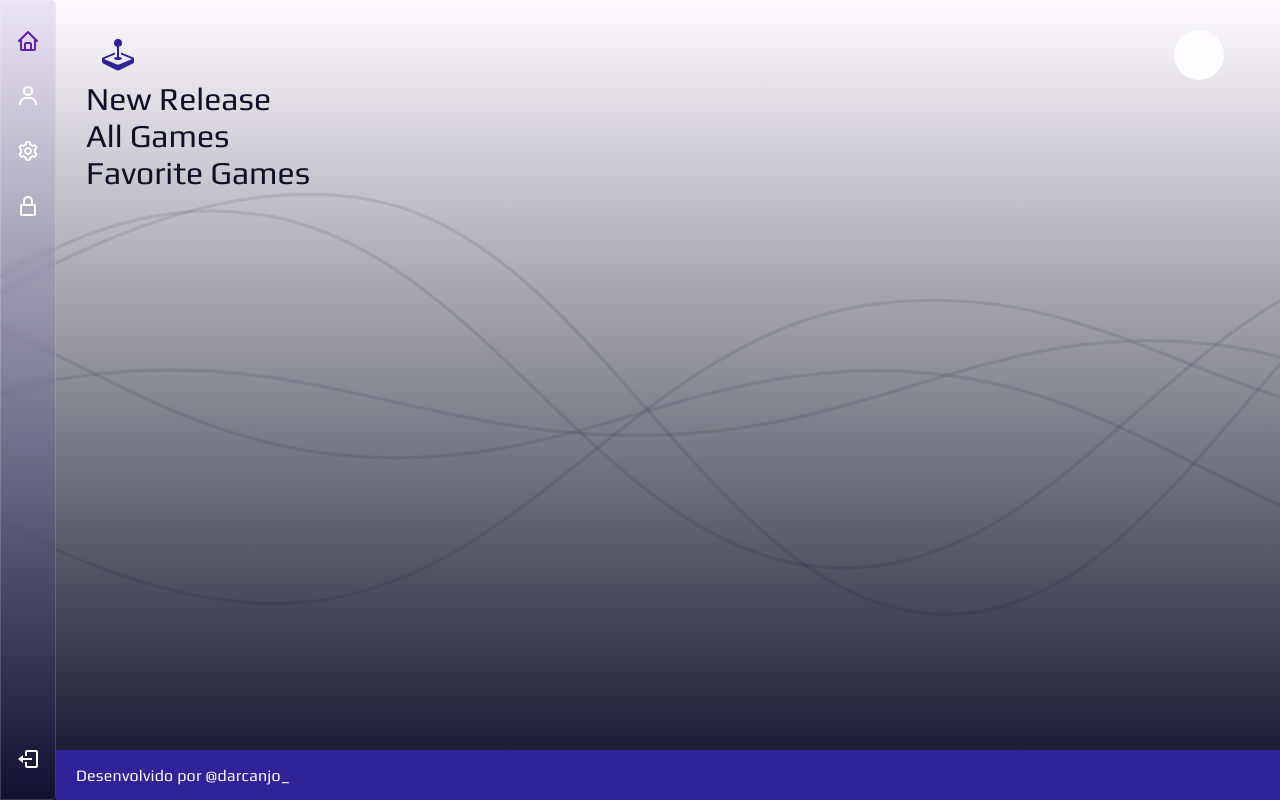
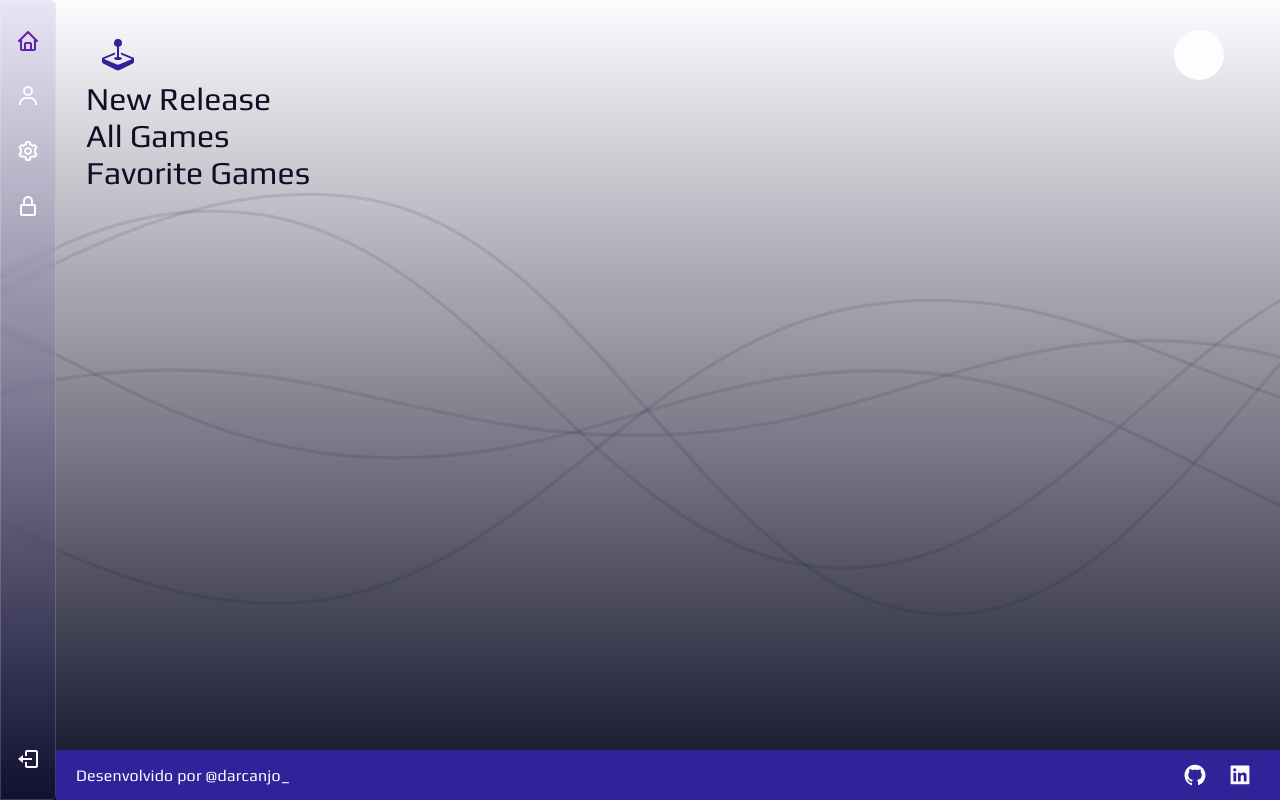
Before and after one commit to darcanj0/steam-project-react, a React (Vite) app: page / in a window 1280 px wide. Built offline with nearby package versions, Linux system fonts and the light colour scheme.

Commit message:
refactor(footer); add hrefs

```diff
--- a/src/components/Footer/index.tsx
+++ b/src/components/Footer/index.tsx
@@ -6,6 +6,21 @@ const Footer = (props: any) => {
       <div>
         Desenvolvido por <span>@darcanjo_</span>
       </div>
+
+      <div id="footerLogos">
+        <S.FooterIconButton
+          href="https://github.com/darcanj0/steam-project-react"
+          target="_blank"
+        >
+          <S.GithubLogo />
+        </S.FooterIconButton>
+        <S.FooterIconButton
+          href="https://www.linkedin.com/in/darcanjoo/"
+          target="_blank"
+        >
+          <S.LinkedinLogo />
+        </S.FooterIconButton>
+      </div>
     </S.Footer>
   );
 };
--- a/src/components/Footer/styles.tsx
+++ b/src/components/Footer/styles.tsx
@@ -1,4 +1,22 @@
-import styled from "styled-components";
+import { AiFillGithub, AiFillLinkedin } from "react-icons/ai";
+import styled, { css } from "styled-components";
+
+export const FooterIconButton = styled.a`
+  ${({ theme }) => css`
+    border-radius: ${theme.constants.defaultBorderRadius};
+
+    :hover {
+      background-color: ${theme.colors.glassBorderColor};
+    }
+  `}
+  width: 40px;
+  height: 40px;
+  display: flex;
+  align-items: center;
+  justify-content: center;
+  transition: all 0.3s ease;
+  cursor: pointer;
+`;
 
 export const Footer = styled.footer`
   height: 50px;
@@ -11,4 +29,19 @@ export const Footer = styled.footer`
   ${({ theme }) => theme.mixins.defaultGlass()}
   ${({ theme }) => theme.mixins.footerStyle()}
   background-color: ${({ theme }) => theme.colors.secondaryColor};
+
+  #footerLogos {
+    display: flex;
+    gap: 5px;
+  }
 `;
+
+export const LinkedinLogo = styled(AiFillLinkedin)`
+  transform: scale(1.5);
+  color: ${({ theme }) => theme.colors.whiteColor};
+`;
+
+export const GithubLogo = styled(AiFillGithub)`
+  transform: scale(1.5);
+  color: ${({ theme }) => theme.colors.whiteColor};
+`;
```
